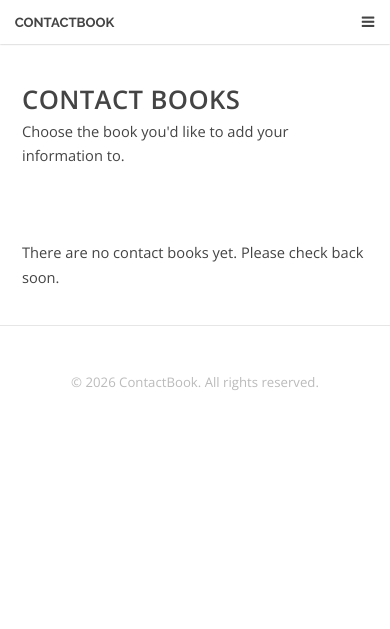
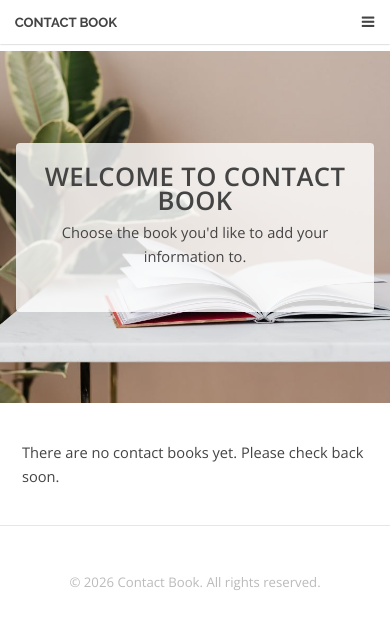
Before and after one commit to rowingtiger98/ContactBook, a PHP site: page / in a window 390 px wide. Shown: the top 629 px of the page. Run offline with PHP 8.4, Linux system fonts and the light colour scheme; data that the repository does not hold is empty.

Commit message:
Front page banner and card search; rename to Contact Book; require email
- Welcome banner on the front page using a Pexels photo (web-sized copies
  in assets/images/; full-size originals in Photos/ are git-ignored).
- Book cards get a rounded 1px border, and a full-width search box filters
  them by name as you type (ignores case and accents).
- Visible site name is now "Contact Book": headers, titles, footers, page
  text, emails and CSV filenames.
- Entries now require an email address as well as a name, on both the
  public form and the admin Edit Entry page.

Co-Authored-By: Claude Opus 5.5 <noreply@anthropic.com>

```diff
--- a/admin.php
+++ b/admin.php
@@ -13,7 +13,7 @@ unset($_SESSION['flash_message']);
 <!DOCTYPE HTML>
 <html>
 	<head>
-		<title>ContactBook - Admin</title>
+		<title>Contact Book - Admin</title>
 		<meta charset="utf-8" />
 		<meta name="viewport" content="width=device-width, initial-scale=1" />
 		<link rel="stylesheet" href="assets/css/main.css" />
@@ -82,7 +82,7 @@ unset($_SESSION['flash_message']);
 						<?php } ?>
 					</div>
 					<?php } else { ?>
-					<p>Your account does not have admin rights. Contact a ContactBook administrator if you need access to the admin tools.</p>
+					<p>Your account does not have admin rights. Contact a Contact Book administrator if you need access to the admin tools.</p>
 					<?php } ?>
 				</div>
 			</section>
@@ -90,7 +90,7 @@ unset($_SESSION['flash_message']);
 		<!-- Footer -->
 			<footer id="footer">
 				<div class="inner">
-					<p class="copyright">&copy; <?php echo date('Y'); ?> ContactBook. All rights reserved.</p>
+					<p class="copyright">&copy; <?php echo date('Y'); ?> Contact Book. All rights reserved.</p>
 				</div>
 			</footer>
 
--- a/admin_header.php
+++ b/admin_header.php
@@ -1,4 +1,4 @@
-<h1><a href="index.php">ContactBook</a></h1>
+<h1><a href="index.php">Contact Book</a></h1>
 <nav id="nav">
 	<ul>
 		<li><a href="admin.php">Dashboard</a></li>
--- a/assets/css/contactbook.css
+++ b/assets/css/contactbook.css
@@ -10,6 +10,88 @@
   letter-spacing: 0.015em;
   text-transform: uppercase;
 }
+
+/* Front page welcome banner (index.php). The photo's empty wall is on the right,
+   so the text sits there on wide screens and in the middle on small ones.
+   A smaller copy of the photo is used on phones. */
+.welcome_banner {
+  display: flex;
+  align-items: center;
+  justify-content: flex-end;
+  min-height: 32em;
+  height: 70vh;
+  max-height: 44em;
+  padding: 2em 8%;
+  background-color: #e8d3c8;  /* close to the wall color, shown while the photo loads */
+  background-image: url("../images/banner-karola.jpg");
+  background-size: cover;
+  background-position: center;
+}
+
+  .welcome_banner_text {
+    max-width: 28em;
+    padding: 2em;
+    border-radius: 4px;
+    background: rgba(255, 255, 255, 0.8);
+    text-align: center;
+  }
+
+  .welcome_banner_text p {
+    margin-bottom: 1.5em;
+  }
+
+  .welcome_banner_text .button {
+    margin: 0;
+  }
+
+@media screen and (max-width: 736px) {
+  .welcome_banner {
+    justify-content: center;
+    min-height: 24em;
+    height: auto;
+    padding: 2em 16px;
+    background-image: url("../images/banner-karola-small.jpg");
+    background-position: 70% center;
+  }
+
+    .welcome_banner_text {
+      padding: 1.5em;
+    }
+}
+
+/* Front page book cards - a clear border with rounded corners (the theme's own
+   border is very faint). */
+.book_card .content {
+  border: 1px solid #555;
+  border-radius: 8px;
+}
+
+/* Front page search box (index.js) */
+.book_search {
+  margin: 0 0 2em 0;
+}
+
+  .book_search[hidden],
+  .book_search_none[hidden],
+  .book_card_cell[hidden] {
+    display: none;
+  }
+
+  .book_search_none {
+    margin: 1em 0 0 0;
+  }
+
+  /* Same border as the book cards. The #books id is needed to beat the theme's
+     ".wrapper.style2 input" rule, which makes input borders a very faint gray. */
+  #books .book_search input[type="search"] {
+    width: 100%;
+    border: 1px solid #555;
+    border-radius: 8px;
+  }
+
+  #books .book_search input[type="search"]:focus {
+    border-color: #4b6f9d;
+  }
 
 .hello {
   text-align: center;
--- a/assets/js/add_entry.js
+++ b/assets/js/add_entry.js
@@ -34,7 +34,7 @@ function UpdateEmailRows() {
 // -------------------------------------------------------------------------------------
 function AddEmailRow() {
   var row = $('#entry_email_list .entry_email_row').first().clone();
-  row.find('input').val('').attr('autocomplete', 'off');
+  row.find('input').val('').attr('autocomplete', 'off').prop('required', false);  // only the first box is required
   $('#entry_email_list').append(row);
   UpdateEmailRows();
   row.find('input').trigger('focus');
--- /dev/null
+++ b/assets/js/index.js
@@ -0,0 +1,46 @@
+// -------------------------------------------------------------------------------------
+// index.js
+// Client-side helpers for the front page (index.php). Without JavaScript the search
+// box stays hidden and every book card shows.
+// -------------------------------------------------------------------------------------
+
+// -------------------------------------------------------------------------------------
+// Function: 	NormalizeForSearch
+// Description: Lowercases text and drops accents, so "jose" finds "José Núñez".
+// -------------------------------------------------------------------------------------
+function NormalizeForSearch(text) {
+  text = String(text).toLowerCase();
+  if (text.normalize) {
+    text = text.normalize('NFD').replace(/[̀-ͯ]/g, '');
+  }
+  return text.replace(/\s+/g, ' ').trim();
+}
+
+// -------------------------------------------------------------------------------------
+// Function: 	FilterBookCards
+// Description: Runs on every letter typed: shows only the cards whose name contains
+//              what's in the search box, or a "No books match" note if none do.
+// -------------------------------------------------------------------------------------
+function FilterBookCards() {
+  var search = NormalizeForSearch($('#book_search').val());
+  var shown = 0;
+
+  $('#book_cards .book_card_cell').each(function() {
+    var match = NormalizeForSearch($(this).data('name')).indexOf(search) !== -1;
+    $(this).prop('hidden', !match);
+    if (match) {
+      shown++;
+    }
+  });
+
+  $('#book_search_none span').text($('#book_search').val().trim());
+  $('#book_search_none').prop('hidden', shown > 0);
+}
+
+$(document).ready(function() {
+  if ($('#book_cards').length) {
+    $('#book_search_box').prop('hidden', false);
+    $('#book_search').on('input', FilterBookCards);
+    FilterBookCards();  // the browser may have kept text from before a Back
+  }
+});
--- a/create_book.php
+++ b/create_book.php
@@ -42,7 +42,7 @@ if ($_SERVER['REQUEST_METHOD'] === 'POST') {
 <!DOCTYPE HTML>
 <html>
 	<head>
-		<title>ContactBook - Create a New Book</title>
+		<title>Contact Book - Create a New Book</title>
 		<meta charset="utf-8" />
 		<meta name="viewport" content="width=device-width, initial-scale=1" />
 		<link rel="stylesheet" href="assets/css/main.css" />
@@ -111,7 +111,7 @@ if ($_SERVER['REQUEST_METHOD'] === 'POST') {
 		<!-- Footer -->
 			<footer id="footer">
 				<div class="inner">
-					<p class="copyright">&copy; <?php echo date('Y'); ?> ContactBook. All rights reserved.</p>
+					<p class="copyright">&copy; <?php echo date('Y'); ?> Contact Book. All rights reserved.</p>
 				</div>
 			</footer>
 
--- a/create_user.php
+++ b/create_user.php
@@ -40,7 +40,7 @@ if ($_SERVER['REQUEST_METHOD'] === 'POST') {
 <!DOCTYPE HTML>
 <html>
 	<head>
-		<title>ContactBook - Create a New User</title>
+		<title>Contact Book - Create a New User</title>
 		<meta charset="utf-8" />
 		<meta name="viewport" content="width=device-width, initial-scale=1" />
 		<link rel="stylesheet" href="assets/css/main.css" />
@@ -103,7 +103,7 @@ if ($_SERVER['REQUEST_METHOD'] === 'POST') {
 		<!-- Footer -->
 			<footer id="footer">
 				<div class="inner">
-					<p class="copyright">&copy; <?php echo date('Y'); ?> ContactBook. All rights reserved.</p>
+					<p class="copyright">&copy; <?php echo date('Y'); ?> Contact Book. All rights reserved.</p>
 				</div>
 			</footer>
 
--- a/download_book.php
+++ b/download_book.php
@@ -28,7 +28,7 @@ if ($selected_uuid !== '') {
 <!DOCTYPE HTML>
 <html>
 	<head>
-		<title>ContactBook - Download a Book</title>
+		<title>Contact Book - Download a Book</title>
 		<meta charset="utf-8" />
 		<meta name="viewport" content="width=device-width, initial-scale=1" />
 		<link rel="stylesheet" href="assets/css/main.css" />
@@ -90,7 +90,7 @@ if ($selected_uuid !== '') {
 		<!-- Footer -->
 			<footer id="footer">
 				<div class="inner">
-					<p class="copyright">&copy; <?php echo date('Y'); ?> ContactBook. All rights reserved.</p>
+					<p class="copyright">&copy; <?php echo date('Y'); ?> Contact Book. All rights reserved.</p>
 				</div>
 			</footer>
 
--- a/index.php
+++ b/index.php
@@ -8,7 +8,7 @@ $books = list_books();
 <!DOCTYPE HTML>
 <html>
 	<head>
-		<title>ContactBook</title>
+		<title>Contact Book</title>
 		<meta charset="utf-8" />
 		<meta name="viewport" content="width=device-width, initial-scale=1" />
 		<link rel="stylesheet" href="assets/css/main.css" />
@@ -18,7 +18,7 @@ $books = list_books();
 
 		<!-- Header -->
 			<header id="header">
-				<h1><a href="index.php">ContactBook</a></h1>
+				<h1><a href="index.php">Contact Book</a></h1>
 				<nav id="nav">
 					<ul>
 						<li><a href="index.php">Home</a></li>
@@ -27,11 +27,14 @@ $books = list_books();
 				</nav>
 			</header>
 
-		<!-- Main -->
-			<section id="main" class="wrapper">
-				<div class="inner">
-					<span class="bold_heading">Contact Books</span>
+		<!-- Welcome Banner (photo: assets/images/banner-karola.jpg, from Pexels) -->
+			<section id="welcome" class="welcome_banner">
+				<div class="welcome_banner_text">
+					<span class="bold_heading">Welcome to Contact Book</span>
 					<p>Choose the book you'd like to add your information to.</p>
+					<?php if (!empty($books)) { ?>
+					<a href="#books" class="button special">Choose a Book</a>
+					<?php } ?>
 				</div>
 			</section>
 
@@ -41,12 +44,18 @@ $books = list_books();
 					<?php if (empty($books)) { ?>
 					<p>There are no contact books yet. Please check back soon.</p>
 					<?php } else { ?>
-					<div class="row uniform tools_row">
+					<!-- Filters the cards as you type (index.js). Hidden until the script shows it. -->
+					<div id="book_search_box" class="book_search" hidden>
+						<label for="book_search">Find a book</label>
+						<input type="search" id="book_search" placeholder="Start typing a name…" autocomplete="off" />
+						<p id="book_search_none" class="book_search_none" hidden>No books match &ldquo;<span></span>&rdquo;.</p>
+					</div>
+					<div class="row uniform tools_row" id="book_cards">
 						<?php foreach ($books as $i => $book) {
 							$summary = summarize_book_description($book['CB_Book_Description']);
 							$last_in_row = ($i % 3 === 2) ? '$' : ''; ?>
-						<div class="4u<?php echo $last_in_row; ?> 12u$(medium)">
-							<section class="post">
+						<div class="4u<?php echo $last_in_row; ?> 12u$(medium) book_card_cell" data-name="<?php echo htmlspecialchars($book['CB_Book_Name_About']); ?>">
+							<section class="post book_card">
 								<div class="content">
 									<h3><?php echo htmlspecialchars($book['CB_Book_Name_About']); ?></h3>
 									<?php if ($summary !== '') { ?>
@@ -68,7 +77,7 @@ $books = list_books();
 		<!-- Footer -->
 			<footer id="footer">
 				<div class="inner">
-					<p class="copyright">&copy; <?php echo date('Y'); ?> ContactBook. All rights reserved.</p>
+					<p class="copyright">&copy; <?php echo date('Y'); ?> Contact Book. All rights reserved.</p>
 				</div>
 			</footer>
 
@@ -79,6 +88,7 @@ $books = list_books();
 			<script src="assets/js/skel.min.js"></script>
 			<script src="assets/js/util.js"></script>
 			<script src="assets/js/main.js"></script>
+			<script src="assets/js/index.js"></script>
 
 	</body>
 </html>
--- a/manage_book.php
+++ b/manage_book.php
@@ -72,7 +72,7 @@ if ($selected_book !== null) {
 <!DOCTYPE HTML>
 <html>
 	<head>
-		<title>ContactBook - Manage a Book</title>
+		<title>Contact Book - Manage a Book</title>
 		<meta charset="utf-8" />
 		<meta name="viewport" content="width=device-width, initial-scale=1" />
 		<link rel="stylesheet" href="assets/css/main.css" />
@@ -245,7 +245,7 @@ if ($selected_book !== null) {
 		<!-- Footer -->
 			<footer id="footer">
 				<div class="inner">
-					<p class="copyright">&copy; <?php echo date('Y'); ?> ContactBook. All rights reserved.</p>
+					<p class="copyright">&copy; <?php echo date('Y'); ?> Contact Book. All rights reserved.</p>
 				</div>
 			</footer>
 
```
Also changed, not shown: account_reset.php (+5 -5 lines), add_entry.php (+5 -5 lines), edit_entry.php (+4 -4 lines), entryFunctions.php (+7 -4 lines), passwordReset.php (+4 -4 lines), assets/images/banner-karola-small.jpg (added), assets/images/banner-karola.jpg (added), 1 other file.
